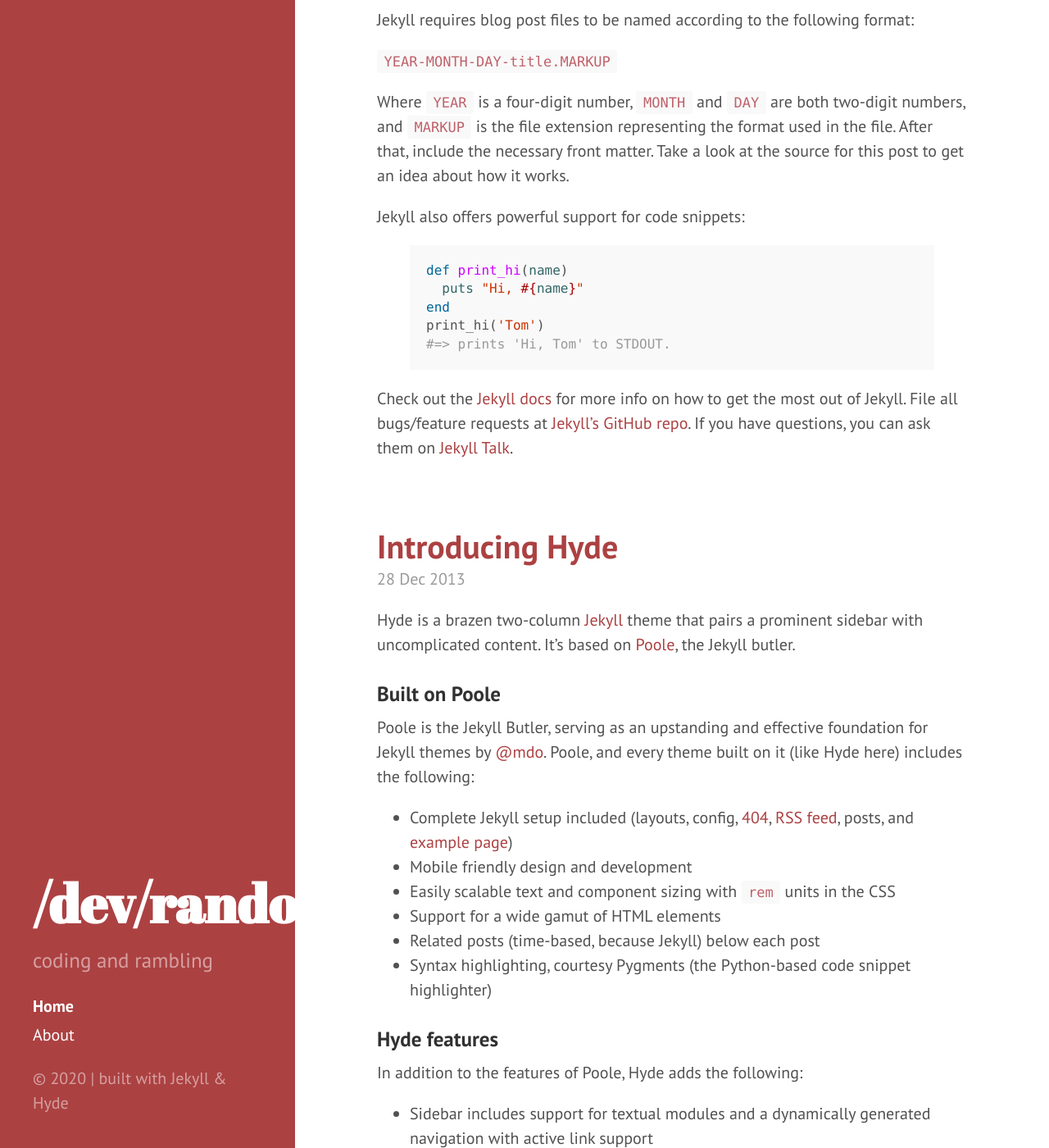
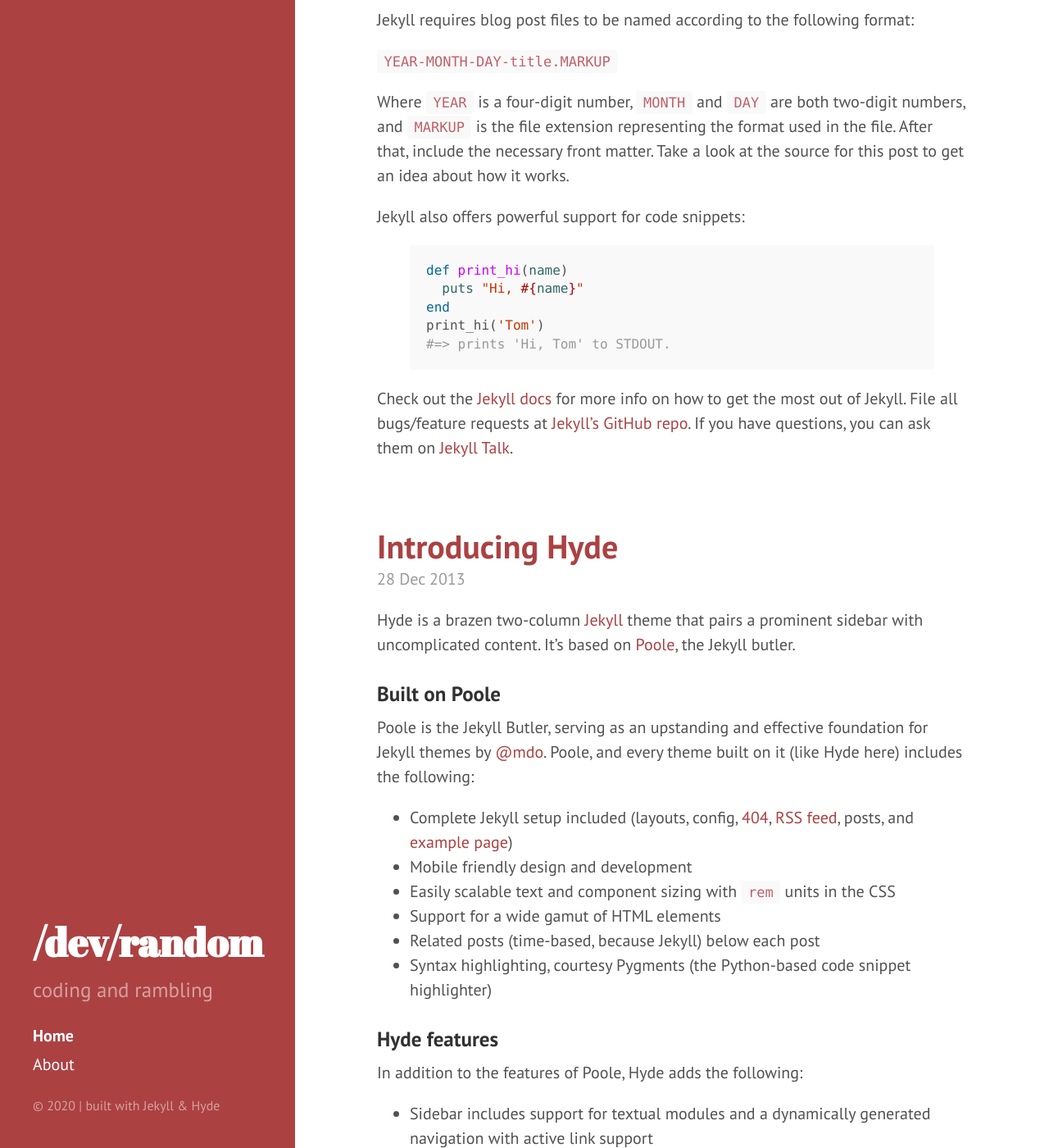
Before and after one commit to dgyarmati/devslashrand-dot-com, a Jekyll site: the page built from index.html, in a window 1280 px wide and 1400 px high, scrolled down 311 px. Shown: the whole window at 82% size. Built offline with Jekyll 4.4.1, drawn with Linux system fonts in a browser that asks for light colours; the list of posts is cut into pages by our own code.

Commit message:
modified sidebar content

```diff
--- a/public/css/hyde.css
+++ b/public/css/hyde.css
@@ -80,7 +80,7 @@
   color: #fff;
   margin-top: 0;
   font-family: "Abril Fatface", serif;
-  font-size: 3.25rem;
+  font-size: 2.40rem;
 }
 
 /* Sidebar nav */
@@ -97,6 +97,10 @@
 }
 .sidebar-nav-item.active {
   font-weight: bold;
+}
+
+.sidebar-sticky > p {
+  font-size: 0.8rem;
 }
 
 /* Sticky sidebar
```
